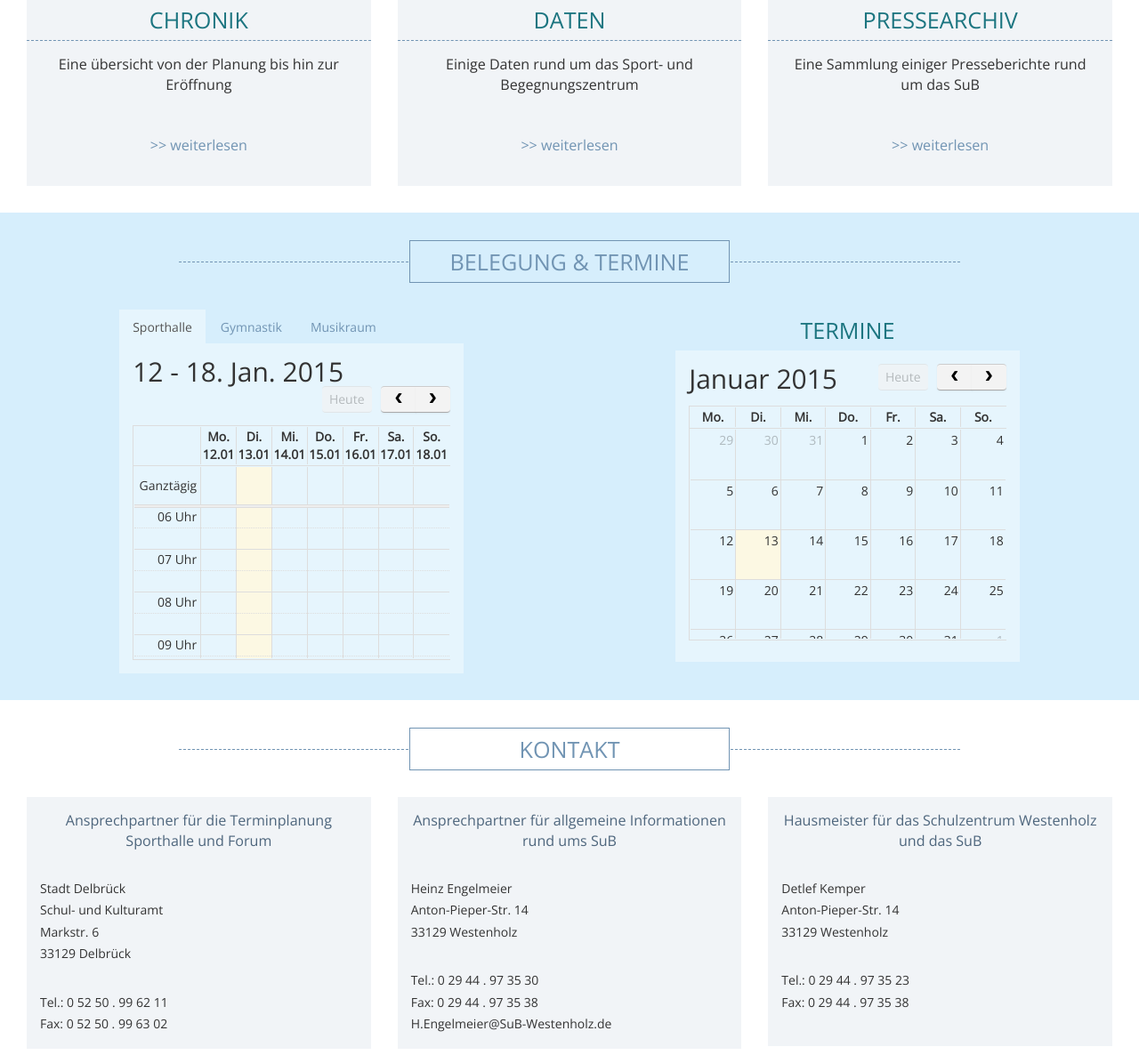
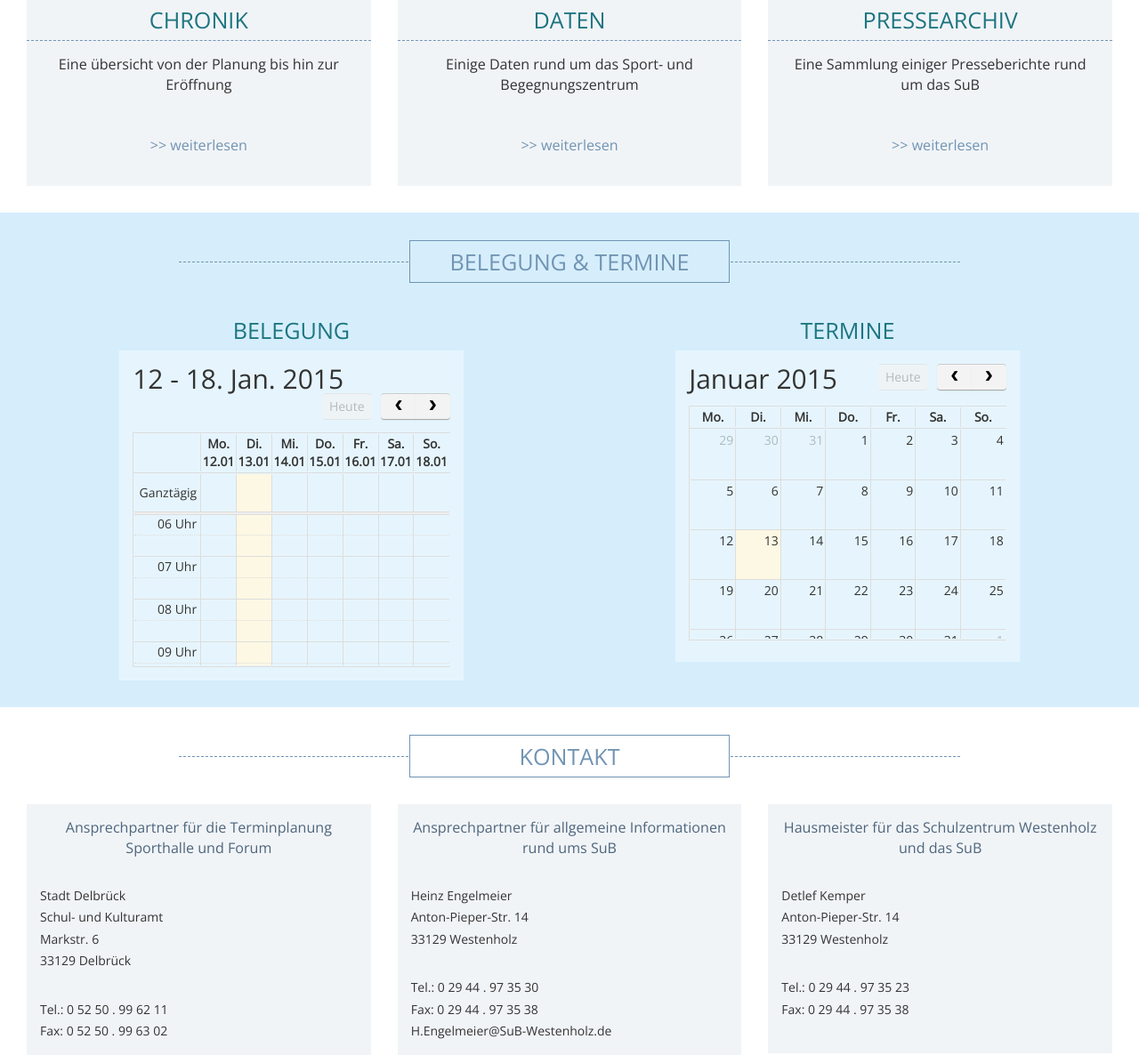
Before and after one commit to otauk/sub-westenholz.de, a PHP site: page / in a window 1280 px wide. Shown: the part 453-1639 px from the top of the page at 89% size. Run offline with PHP 8.4, Linux system fonts and the light colour scheme; data that the repository does not hold is empty; some libraries are stand-ins or nearby versions.

Commit message:
Kalender umgebaut // RELEASE-STATUS

```diff
--- a/css/custom.css
+++ b/css/custom.css
@@ -463,6 +463,14 @@ a {
 	margin: 0 auto;
 }
 
+.gym_cal {
+	background-color: #4E667D;
+}
+
+.musik_cal {
+	background-color: #7194B3;
+}
+
  /*
 *	+++++++++++++++++++++++
 *	----- TOP BUTTON  -----
--- a/header.php
+++ b/header.php
@@ -4,7 +4,7 @@
     <meta charset="utf-8">
     <meta http-equiv="X-UA-Compatible" content="IE=edge">
     <meta name="viewport" content="width=device-width, initial-scale=1">
-    <title>sub-westenholz // Redesign</title>
+    <title>Sport- und Begegnungszentrum Westenholz</title>
     <!-- CSS -->
     <link href="css/bootstrap.min.css" rel="stylesheet">
     <link href="css/grid.css" rel="stylesheet">
--- a/inc/calender_script.php
+++ b/inc/calender_script.php
@@ -1,9 +1,4 @@
 <script type='text/javascript'>
-/*
-*	++++++++++++++++++++
-*	calender Sporthalle
-*	++++++++++++++++++++
-*/
 $(document).ready(function() {
 
 	$('.navbar-nav').on('click', 'li', function(){
@@ -11,38 +6,32 @@ $(document).ready(function() {
     $(this).addClass('active');
 });
 
-    $('#calendar_sporthalle').fullCalendar({
+    $('#calendar_belegung').fullCalendar({
 	    defaultView: 'agendaWeek',
-        googleCalendarApiKey: 'AIzaSyCdAlsjXCCNYWTLSsgSVAKfPlNEoWFmK60',
+        googleCalendarApiKey: 'AIzaSyBWKAx866joOLm7bHJBpGondtVSuhbq19k',
+        eventSources: [
+        	{
+            googleCalendarId: 'dh50mnnquhrhb4gv7kqa4s257o@group.calendar.google.com',
+        	},
+        	{
+            googleCalendarId: 'l5gbvtt3a6vq0155518kr3u8kk@group.calendar.google.com',
+            className: 'gym_cal'
+        	},
+        	{
+            googleCalendarId: 'ltp9vm0s0jgfavsnpnh9bf4tfk@group.calendar.google.com',
+            className: 'musik_cal'
+        	}
+        ]
+
+    });
+
+
+    $('#calendar_forum').fullCalendar({
+        googleCalendarApiKey: 'AIzaSyBWKAx866joOLm7bHJBpGondtVSuhbq19k',
         events: {
-            googleCalendarId: 'vp8tq6uv960suir03acdrq6vf8@group.calendar.google.com',
-        }
-    });
-    $('#calendar_gymnastikraum').fullCalendar({
-	    defaultView: 'agendaWeek',
-        googleCalendarApiKey: 'AIzaSyCdAlsjXCCNYWTLSsgSVAKfPlNEoWFmK60',
-        events: {
-            googleCalendarId: 'd418hc9ggth952emc615si5elc@group.calendar.google.com',
-        }
-    });
-    $('#calendar_musikraum').fullCalendar({
-	    defaultView: 'agendaWeek',
-        googleCalendarApiKey: 'AIzaSyCdAlsjXCCNYWTLSsgSVAKfPlNEoWFmK60',
-        events: {
-            googleCalendarId: '51dliec51pvjt4680df8l4dr58@group.calendar.google.com',
-        }
-    });
-    $('#calendar_forum').fullCalendar({
-        googleCalendarApiKey: 'AIzaSyCdAlsjXCCNYWTLSsgSVAKfPlNEoWFmK60',
-        events: {
-            googleCalendarId: 'j6g3kemkccq9kh78icrcfrpf5k@group.calendar.google.com'
+            googleCalendarId: '0ntobhu242fivsb6bpnqmjrn7g@group.calendar.google.com'
         }
     });
 });
-/*
-*	++++++++++++++++++++
-*	calender Forum
-*	++++++++++++++++++++
-*/
 
 </script>
--- a/index.php
+++ b/index.php
@@ -94,21 +94,10 @@ TERMINE
 					<div class="row">
 						<div class="col-lg-1"></div>
 						<div class="col-lg-4">
-						 	<ul class="nav nav-tabs">
-						 		<li role="presentation" class="btn_sporthalle">
-						 			<a class="btn_sporthalle">Sporthalle</a>
-						 		</li>
-						 		<li role="presentation" class="btn_gymnastik">
-						 			<a>Gymnastik</a>
-						 		</li>
-						 		<li role="presentation" class="btn_musikraum">
-						 			<a>Musikraum</a>
-						 		</li>
-						 	</ul>
+							<div class="headline headline-h2 text-center color-bright">Belegung</div>
+
 							 <div class="padding-15  color-pastel-light-background h25">
-								<div id="calendar_sporthalle" class="cal_sporthalle"></div>
-								<div id="calendar_gymnastikraum" class="cal_gymnastik" ></div>
-								<div id="calendar_musikraum" class="cal_musikraum"></div>
+								<div id="calendar_belegung"></div>
 							 </div>
 						</div>
 						<div class="col-lg-2"></div>
```
